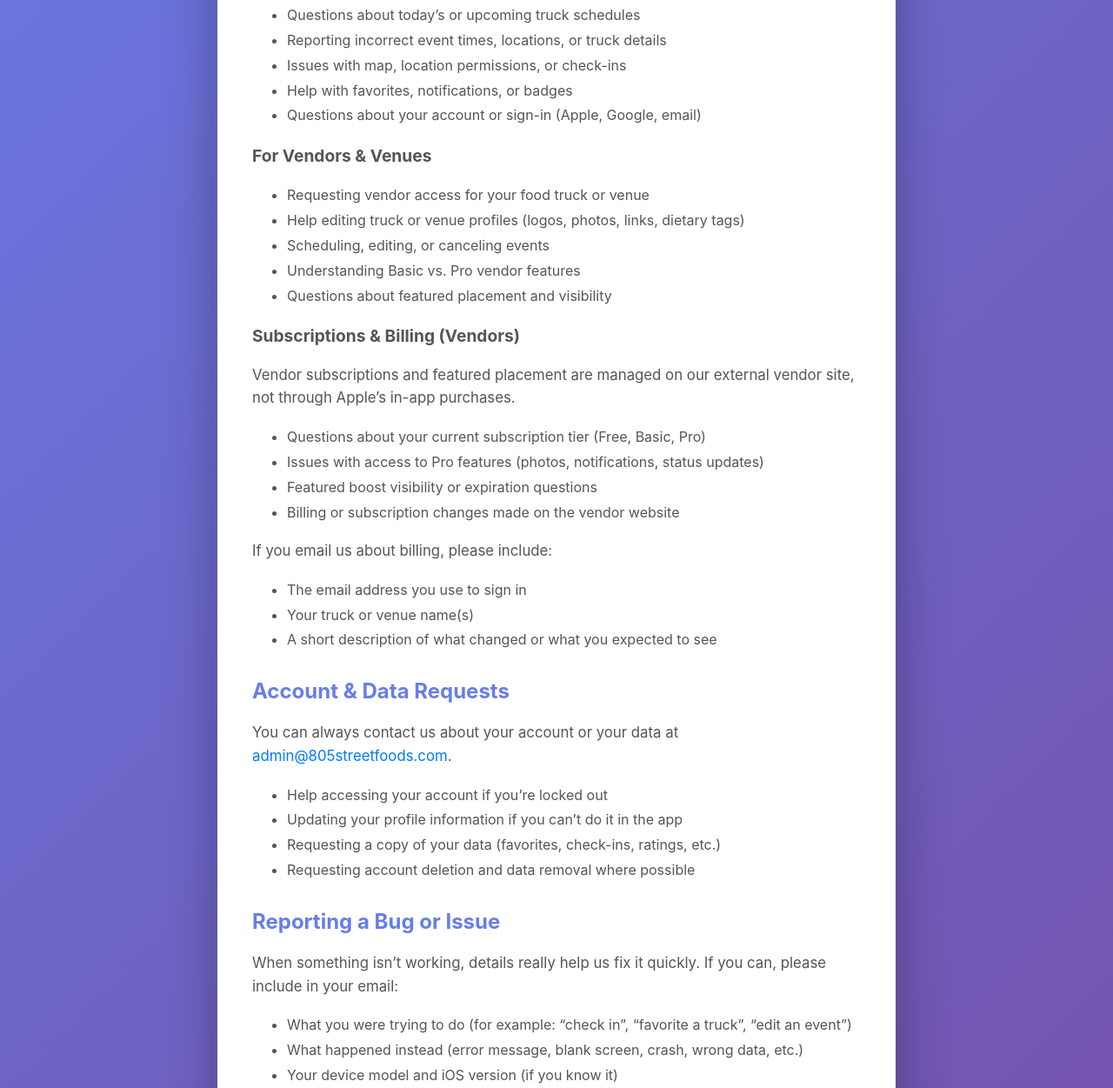
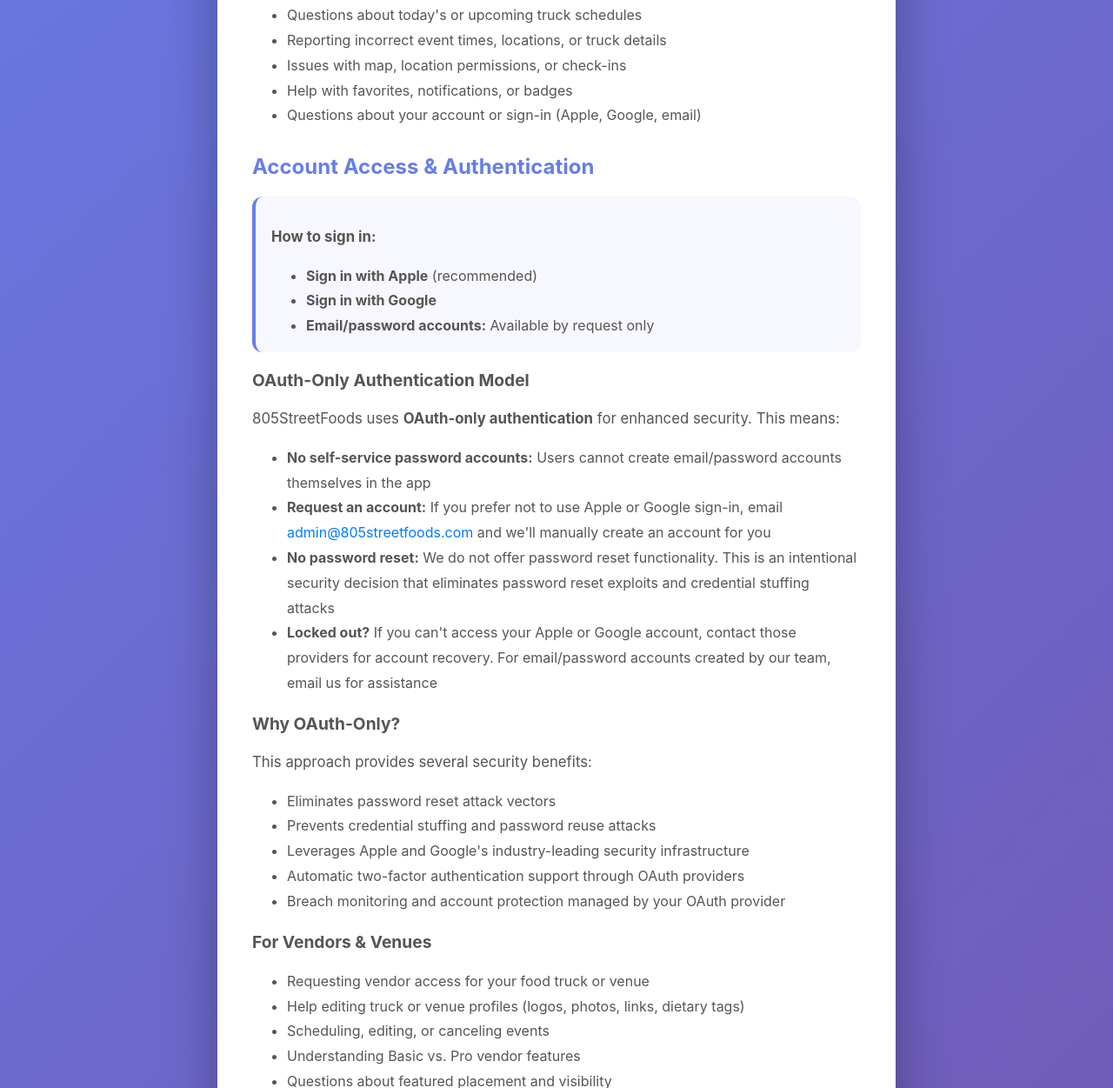
Before and after one commit to mjb622/805StreetFoods-Support, a plain HTML site: page index.html in a window 1280 px wide. Shown: the part 752-2003 px from the top of the page at 87% size. Drawn offline with Linux system fonts and the light colour scheme.

Commit message:
Add Account Access & Authentication section to support page
- New dedicated section explaining OAuth-only authentication model
- Documented Sign in with Apple and Google as primary methods
- Explained email/password accounts available by request only
- Added "Why OAuth-Only?" section with security benefits
- Clarified no password reset policy and locked account assistance

```diff
--- a/index.html
+++ b/index.html
@@ -154,11 +154,45 @@
 
         <h3>For Food Truck Fans (App Users)</h3>
         <ul>
-            <li>Questions about today’s or upcoming truck schedules</li>
+            <li>Questions about today's or upcoming truck schedules</li>
             <li>Reporting incorrect event times, locations, or truck details</li>
             <li>Issues with map, location permissions, or check-ins</li>
             <li>Help with favorites, notifications, or badges</li>
             <li>Questions about your account or sign-in (Apple, Google, email)</li>
+        </ul>
+
+        <h2>Account Access & Authentication</h2>
+        <div class="highlight-box">
+            <p><strong>How to sign in:</strong></p>
+            <ul style="margin-bottom: 0;">
+                <li><strong>Sign in with Apple</strong> (recommended)</li>
+                <li><strong>Sign in with Google</strong></li>
+                <li><strong>Email/password accounts:</strong> Available by request only</li>
+            </ul>
+        </div>
+
+        <h3>OAuth-Only Authentication Model</h3>
+        <p>
+            805StreetFoods uses <strong>OAuth-only authentication</strong> for enhanced security. This means:
+        </p>
+        <ul>
+            <li><strong>No self-service password accounts:</strong> Users cannot create email/password accounts themselves in the app</li>
+            <li><strong>Request an account:</strong> If you prefer not to use Apple or Google sign-in,
+                email <a href="mailto:admin@805streetfoods.com">admin@805streetfoods.com</a> and we'll manually create an account for you</li>
+            <li><strong>No password reset:</strong> We do not offer password reset functionality. This is an intentional
+                security decision that eliminates password reset exploits and credential stuffing attacks</li>
+            <li><strong>Locked out?</strong> If you can't access your Apple or Google account, contact those providers for
+                account recovery. For email/password accounts created by our team, email us for assistance</li>
+        </ul>
+
+        <h3>Why OAuth-Only?</h3>
+        <p>This approach provides several security benefits:</p>
+        <ul>
+            <li>Eliminates password reset attack vectors</li>
+            <li>Prevents credential stuffing and password reuse attacks</li>
+            <li>Leverages Apple and Google's industry-leading security infrastructure</li>
+            <li>Automatic two-factor authentication support through OAuth providers</li>
+            <li>Breach monitoring and account protection managed by your OAuth provider</li>
         </ul>
 
         <h3>For Vendors & Venues</h3>
```
